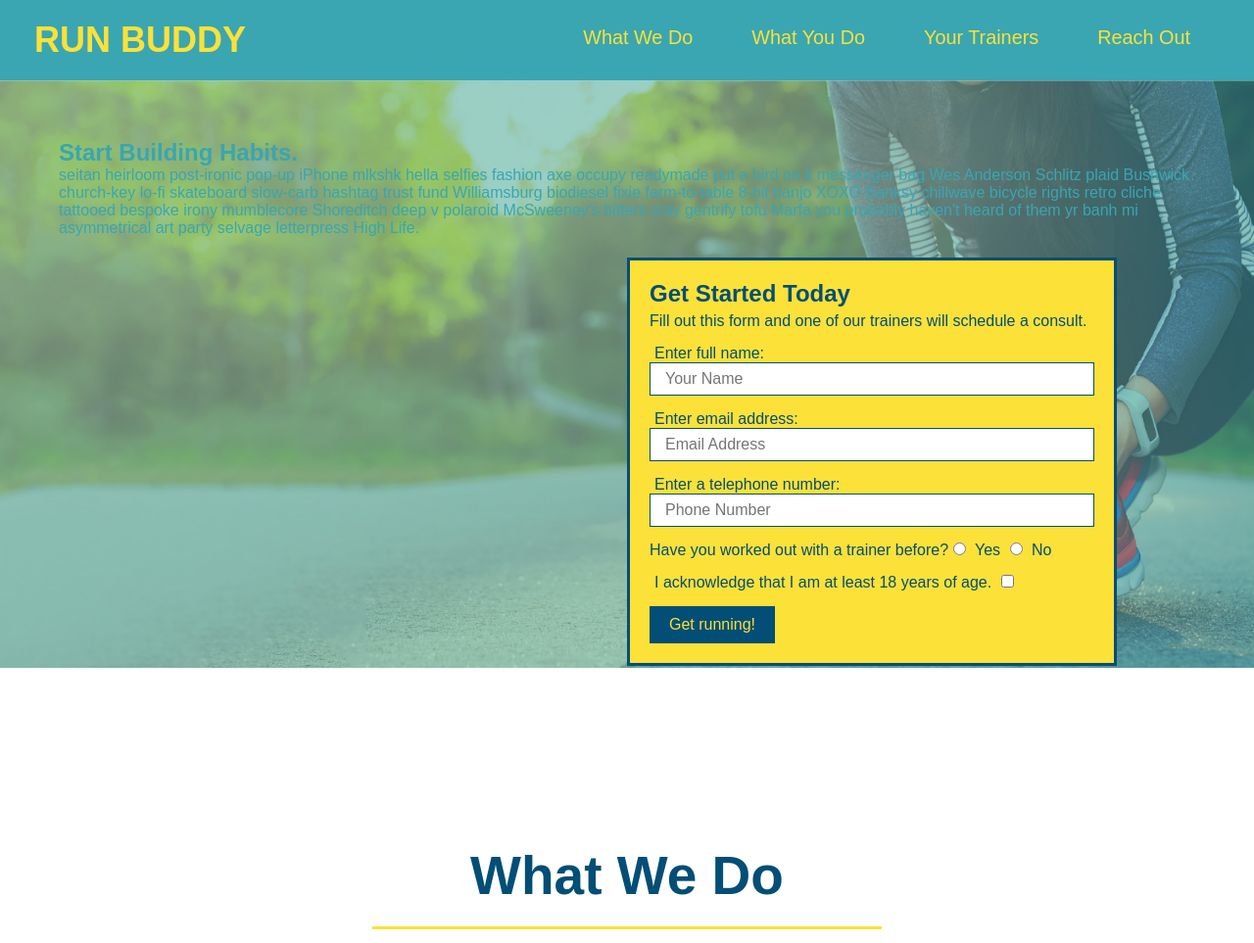
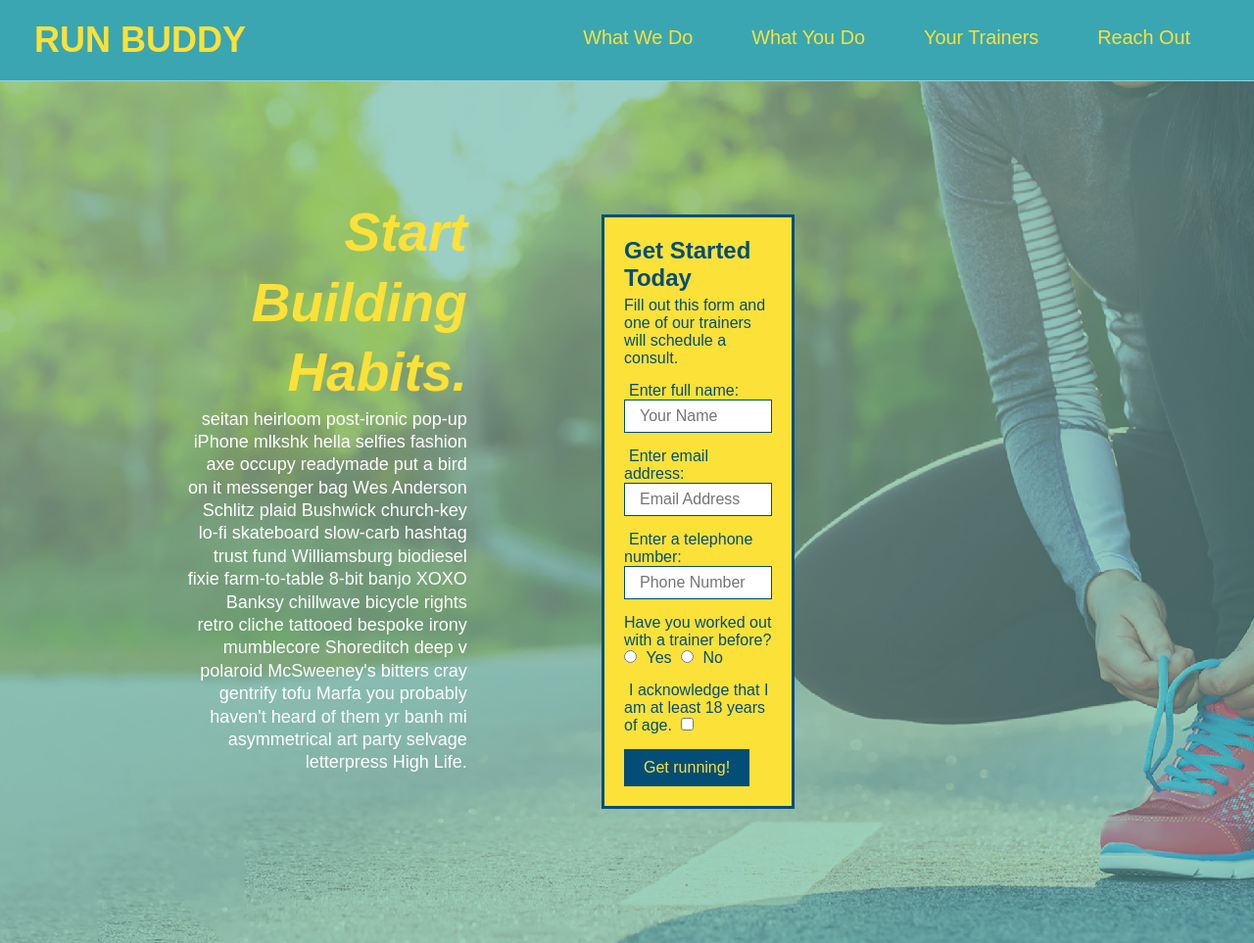
Before and after one commit to fmills89/run-buddy, a plain HTML site: page index.html in a window 1280 px wide. Shown: the top 963 px of the page at 98% size. Drawn offline with Linux system fonts and the light colour scheme.

Commit message:
add flexbox to the hero

```diff
--- a/assets/css/style.css
+++ b/assets/css/style.css
@@ -51,17 +51,18 @@ footer {
     background: #fce138;
     width: 100%;
     padding: 40px 35px;
+    display: flex;
+    justify-content: space-between;
+    flex-wrap: wrap;
 }
 
 footer h2 {
-    display: inline;
     color: #024e76;
     font-size: 30px;
     margin: 0;
 }
 
 footer div {
-    float: right;
     line-height: 1.5;
     text-align: right;
 }
@@ -74,23 +75,38 @@ section{
     padding: 60px;
 }
 
-.hero-cta {
+.hero {
     background-image: url("../images/hero-bg.jpeg");
-    height: 600px;
     background-size: cover;
     background-position: center;
-    position: relative;
+    display: flex;
+    justify-content: center;
+    flex-wrap: wrap;
+}
+
+.hero-cta {
+    width: 35%;
+    text-align: right;
+    margin: 3.5;
+    color: #fff;
+    font-size: 18px;
+    line-height: 1.3;
+}
+
+.hero-cta h2 {
+    font-style: italic;
+    font-size: 55px;
+    color: #fce138;
 }
 
 .hero-form {
     background-color: #fce138;
     padding: 20px;
-    width: 500px;
     color: #024e76;
     border: solid 3px #024e76;
-    position: absolute;
-    bottom: 120px;
-    right: 140px
+    width: 40%;
+    margin: 3.5%;
+
 }
 
 .hero-form h3 {
--- a/index.html
+++ b/index.html
@@ -29,6 +29,7 @@
         </nav>
     </header>
 
+<section class="hero">
     <section class="hero-cta">
         <h2>Start Building Habits.</h2>
         <p>
@@ -64,6 +65,7 @@
             </button>
         </form>
     </div>
+    </section>
 </section>
 
     <section id="what-we-do" class="intro">
```
